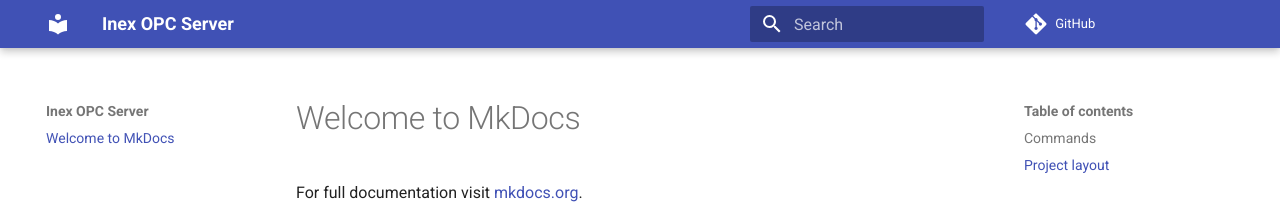
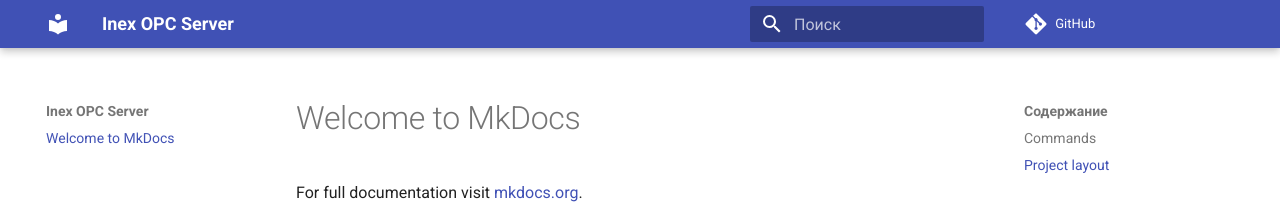
Before and after one commit to inex-dev/opc-server-doc, an MkDocs documentation site: the page built from docs/index.md, in a window 1280 px wide. Shown: the top 208 px of the page. Built offline with MkDocs 1.6.1 and Material for MkDocs 9.7.7, drawn with Linux system fonts in a browser that asks for light colours; comment, search, counter and statistics services are not loaded; part of the change alters nothing that is shown.

Commit message:
Настройка проекта

```diff
--- a/mkdocs.yml
+++ b/mkdocs.yml
@@ -1,7 +1,18 @@
 site_name: Inex OPC Server
 repo_url: https://github.com/inex-dev/opc-server-doc.git
+
 plugins:
     - search:
         lang: [ru, en]
+
 theme:
-  name: 'material'
+    name: 'material'
+    language: 'ru'
+
+extra:
+    search:
+        language: 'en, de, ru'
+
+markdown_extensions:
+    - codehilite
+    - admonition
```
